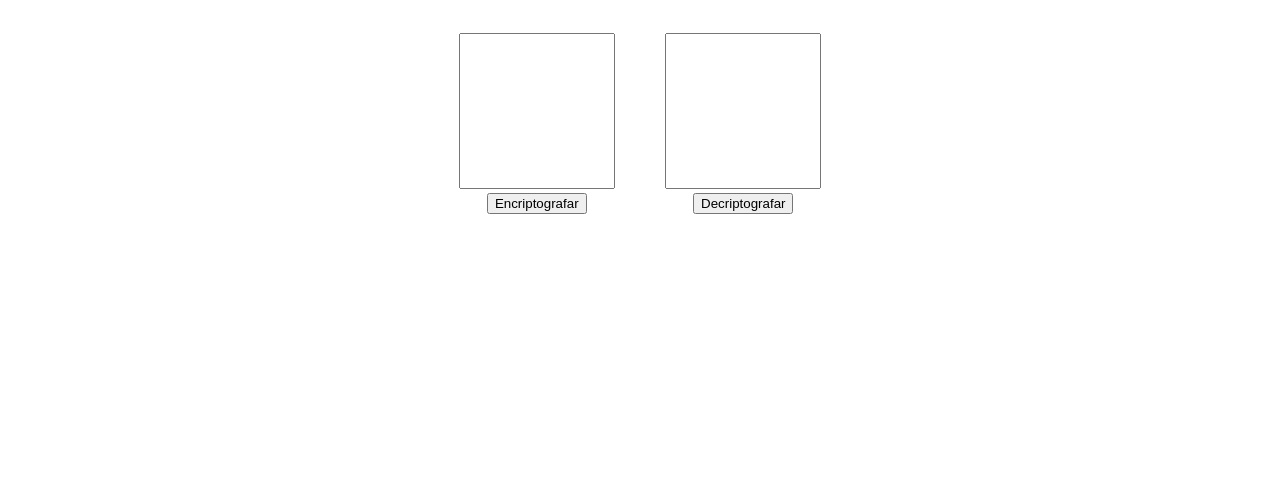
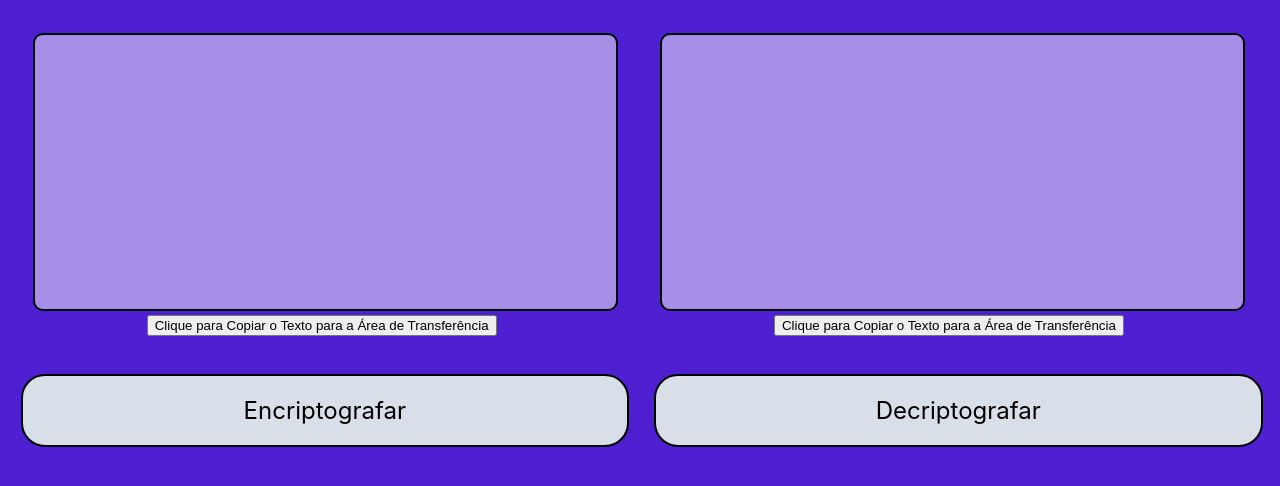
Before and after one commit to speedroots/challengeonedecodificador3, a plain HTML site: page index.html in a window 1280 px wide. Drawn offline with Linux system fonts and the light colour scheme.

Commit message:
Implementação da funcionalidade de cópia de texto para área de transferência.

```diff
--- a/index.html
+++ b/index.html
@@ -9,17 +9,26 @@
     </head>
     <body>
 
+    	<div class="mainDiv">
             <div class="textBoxes">
                 <div class="textBoxOne">
-    			<textarea rows="10" cols="100" id="textAreaEncripto"></textarea><br>
-    			<button class="criptoButton" onclick="Encriptografia()">Encriptografar</button>
+                    <textarea class="areaOne" rows="10" cols="100" id="textAreaEncripto"></textarea><br>
+                    <button class="" onclick="textCopy('textAreaEncripto')">Clique para Copiar o Texto para a Área de Transferência</button>
+
                 </div>
                 <div class="textBoxTwo">
-    			<textarea rows="10" cols="100" id="textAreaDecripto"></textarea><br>
+                    <textarea class="areaTwo" rows="10" cols="100" id="textAreaDecripto"></textarea><br>
+                    <button class="" onclick="textCopy('textAreaDecripto')">Clique para Copiar o Texto para a Área de Transferência</button>
+                </div>
+            </div>
+            <div class="bothButtons">
+                <button class="criptoButton" onclick="Encriptografia()">Encriptografar</button>
                 <button class="decriptoButton" onclick="Decriptografia()">Decriptografar</button>
             </div>
     	</div>
 
+
+
        <script type="text/javascript" src="./static/js/index.js"></script>
     </body>
 </html>
--- a/static/css/index.css
+++ b/static/css/index.css
@@ -1,8 +1,24 @@
+body {
+
+  width: 99%;
+  height: 100%;
+  background: rgba(79,31,210,1);
+
+}
+
+.mainDiv {
+
+  width: 99%;
+  height: 100%;
+  padding-top: -100px;
+}
+
 .textBoxes {
 
   text-align: center;
   display: flex;
   justify-content: center;
+
 
 }
 
@@ -18,8 +34,163 @@
 
 }
 
+.areaOne {
+
+  background: rgba(255,255,255,0.5);
+  color: black;
+
+}
+
+.areaTwo {
+
+  background: rgba(255,255,255,0.5);
+  color: black;
+
+}
+
 textarea {
+
   resize: none;
-  width: 150px;
+  width: 100%;
   display:inline-block;
+  font-size: 24px;
+  border: 2px solid black;
+  border-radius: 10px;
+
 }
+
+.bothButtons {
+
+  display: flex;
+  padding: 1% 0;
+
+}
+
+.criptoButton {
+
+  /* Button */
+
+  box-sizing: border-box;
+
+  /* Auto layout */
+  flex-direction: row;
+  align-items: flex-start;
+  padding: 2%;
+  gap: 8px;
+
+  width: 45%;
+  height: 10%;
+
+  /* Light gray */
+  background: #D8DFE8;
+  color: black;
+  /* Dark blue/dark-blue-300 */
+  border: 2px solid black;
+  border-radius: 24px;
+
+  /* Inside auto layout */
+  flex: none;
+  order: 1;
+  flex-grow: 0;
+
+
+  /* Button */
+
+  font-family: 'Inter';
+  font-style: normal;
+  font-weight: 400;
+  font-size: 24px;
+  line-height: 19px;
+
+  margin-left: 1%;
+
+  /* Inside auto layout */
+  flex: none;
+  order: 0;
+  flex-grow: 1;
+  text-align: center;
+
+
+}
+
+.criptoButton:hover {
+  background: #0A3871;
+  color: white;
+  border: 2px solid black;
+}
+
+.criptoButton:active{
+
+    box-shadow: 0 5px #666;
+    transform: translateY(4px);
+}
+
+.decriptoButton {
+
+  /* Button */
+
+  box-sizing: border-box;
+
+  /* Auto layout */
+  flex-direction: row;
+  align-items: flex-start;
+  padding: 2%;
+  gap: 8px;
+
+  width: 45%;
+  height: 10%;
+
+  /* Light gray */
+  background: #D8DFE8;
+  /* Dark blue/dark-blue-300 */
+  border: 2px solid black;
+  border-radius: 24px;
+
+  /* Inside auto layout */
+  flex: none;
+  order: 1;
+  flex-grow: 0;
+
+
+  /* Button */
+
+  font-family: 'Inter';
+  font-style: normal;
+  font-weight: 400;
+  font-size: 24px;
+  line-height: 19px;
+  margin-left: 2%;
+
+
+  /* Dark blue/dark-blue-300 */
+  color: black;
+
+
+  /* Inside auto layout */
+  flex: none;
+  order: 0;
+  flex-grow: 1;
+  text-align: center;
+
+
+}
+
+.decriptoButton:hover {
+  background: #0A3871;
+  color: white;
+  border: 2px solid black;
+}
+
+.decriptoButton:active{
+
+    box-shadow: 0 5px #666;
+    transform: translateY(4px);
+}
+
+footer {
+
+
+  width: 100%;
+  background-color: #0A3871;
+
+}
--- a/static/js/index.js
+++ b/static/js/index.js
@@ -74,3 +74,16 @@ function Decriptografia(){
 	textValueDecripted.value = decriptedText
 
 }
+
+function textCopy(target) {
+
+    let getTextFromTextArea = document.getElementById(target);
+
+    getTextFromTextArea.select();
+
+    getTextFromTextArea.setSelectionRange(0, getTextFromTextArea.value.length)
+    document.execCommand("copy");
+
+    alert("O texto é: " + getTextFromTextArea.value);
+
+}
```
Lines whose indentation alone changed are shown as unchanged.
